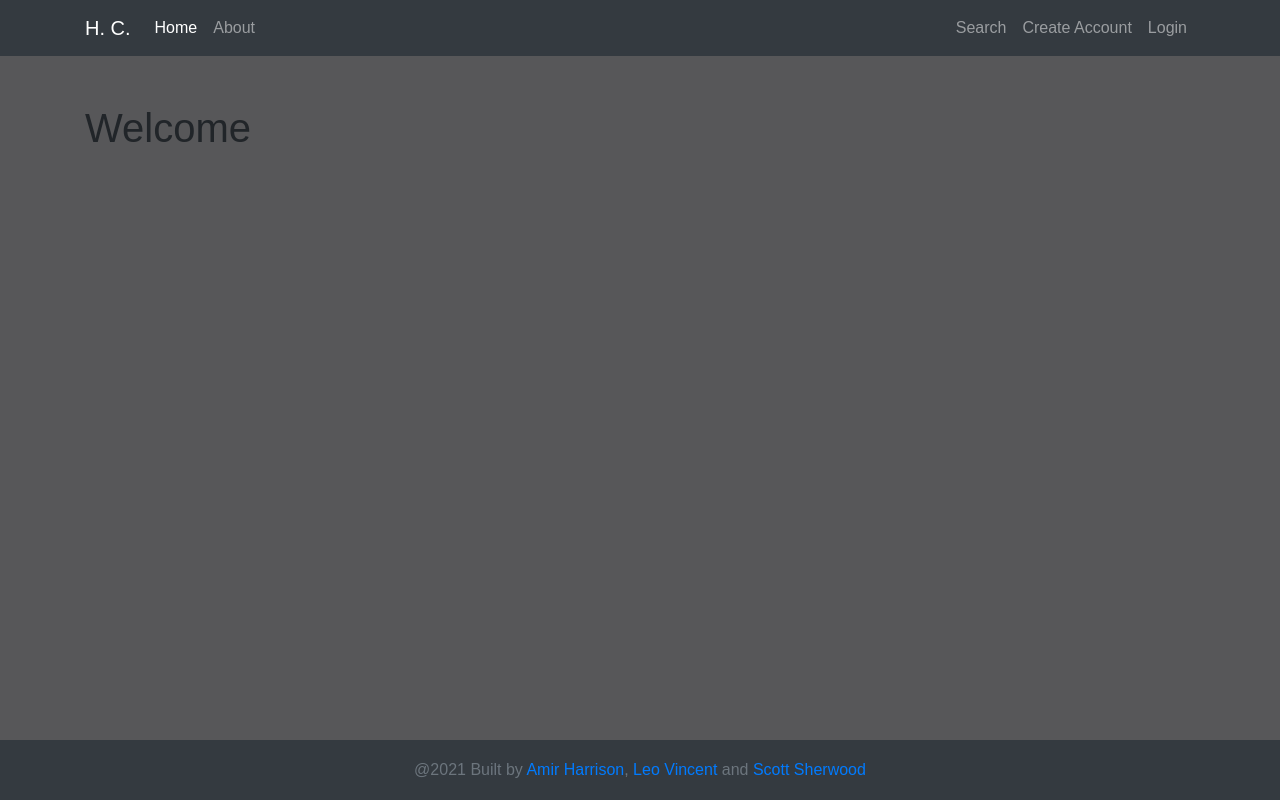
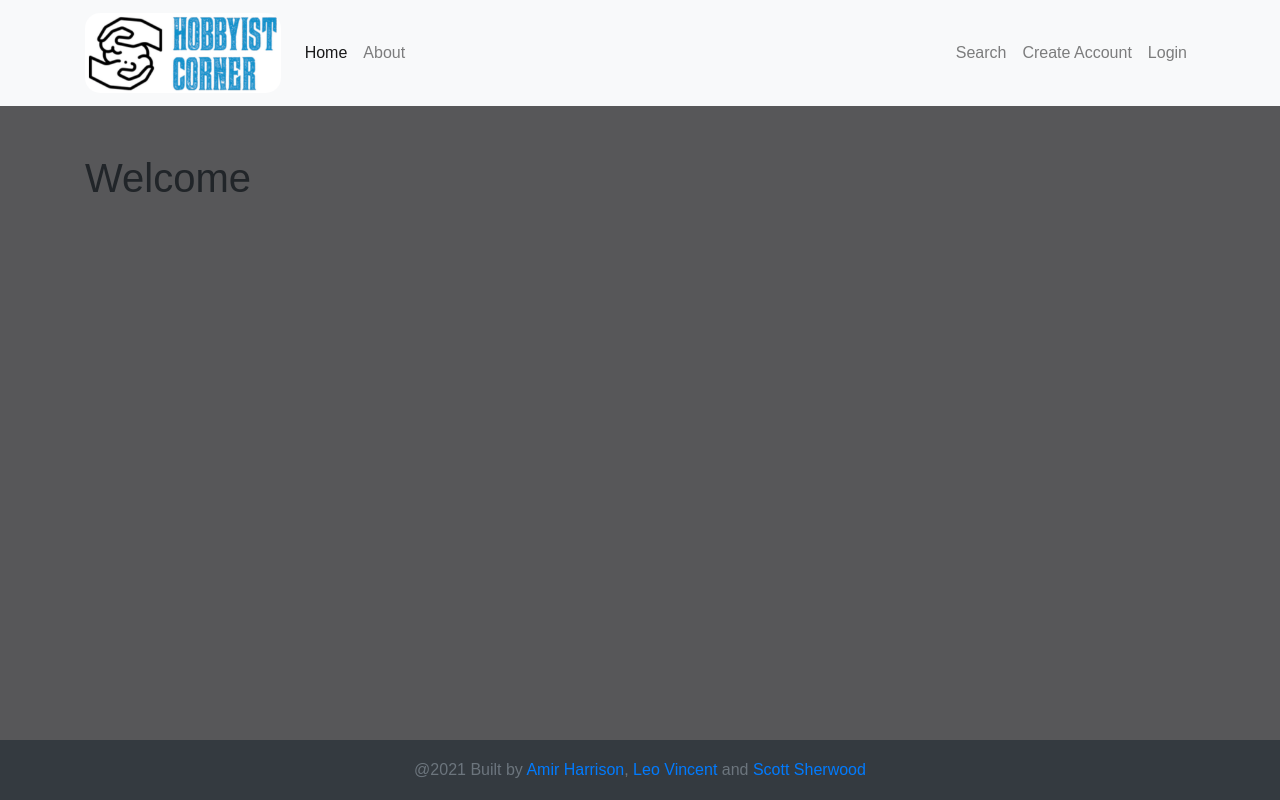
Before and after one commit to aharri64/front_Hobbyist_Corner, a React (Create React App) app: page / in a window 1280 px wide. Built offline with nearby package versions, Linux system fonts and the light colour scheme; no server answers.

Commit message:
[components] Navbar.js: Add logo to navbar

```diff
--- a/src/components/Navbar.js
+++ b/src/components/Navbar.js
@@ -1,11 +1,16 @@
 import React from 'react';
 import { NavLink, Link } from 'react-router-dom';
 
+import '../nav.css'
+
+import logo from '../assets/logo.png';
+
 const Navbar = (props) => {
     return (
-        <nav className="navbar navbar-expand-lg navbar-dark bg-dark">
+        <nav className="navbar navbar-expand-lg navbar-light bg-light">
             <div className="container">
-                <Link className="navbar-brand" to="/">H. C.</Link>
+                <Link className="navbar-brand" to="/"><img className="logo
+                " src={logo} alt="H.C.-Logo" height="80px" /></Link>
                 <button className="navbar-toggler" type="button" data-toggle="collapse" data-target="#navbarsExample07" aria-controls="#navbarsExample07" aria-expanded="false" aria-label="Toggle navigation">
                     <span className="navbar-toggler-icon"></span>
                 </button>
```
